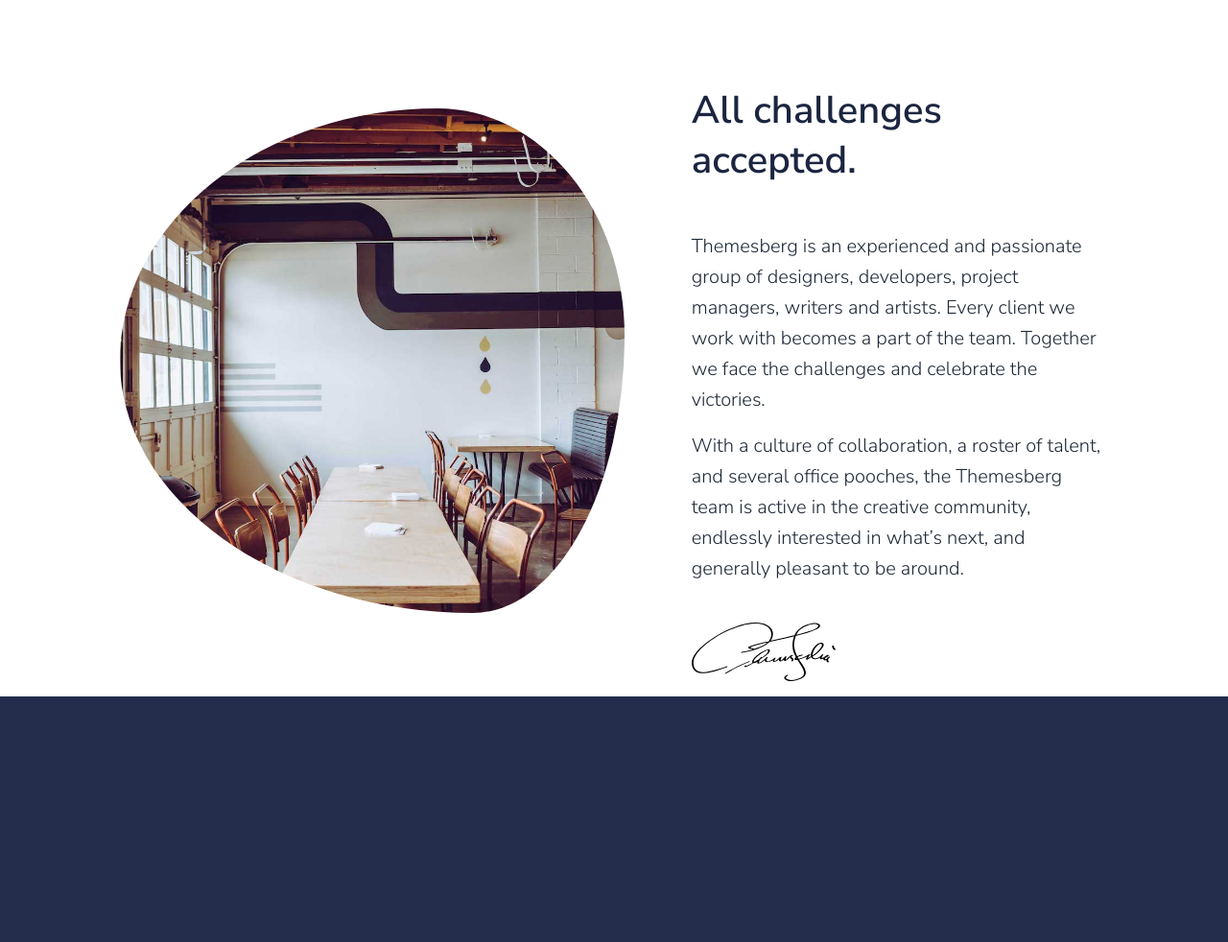
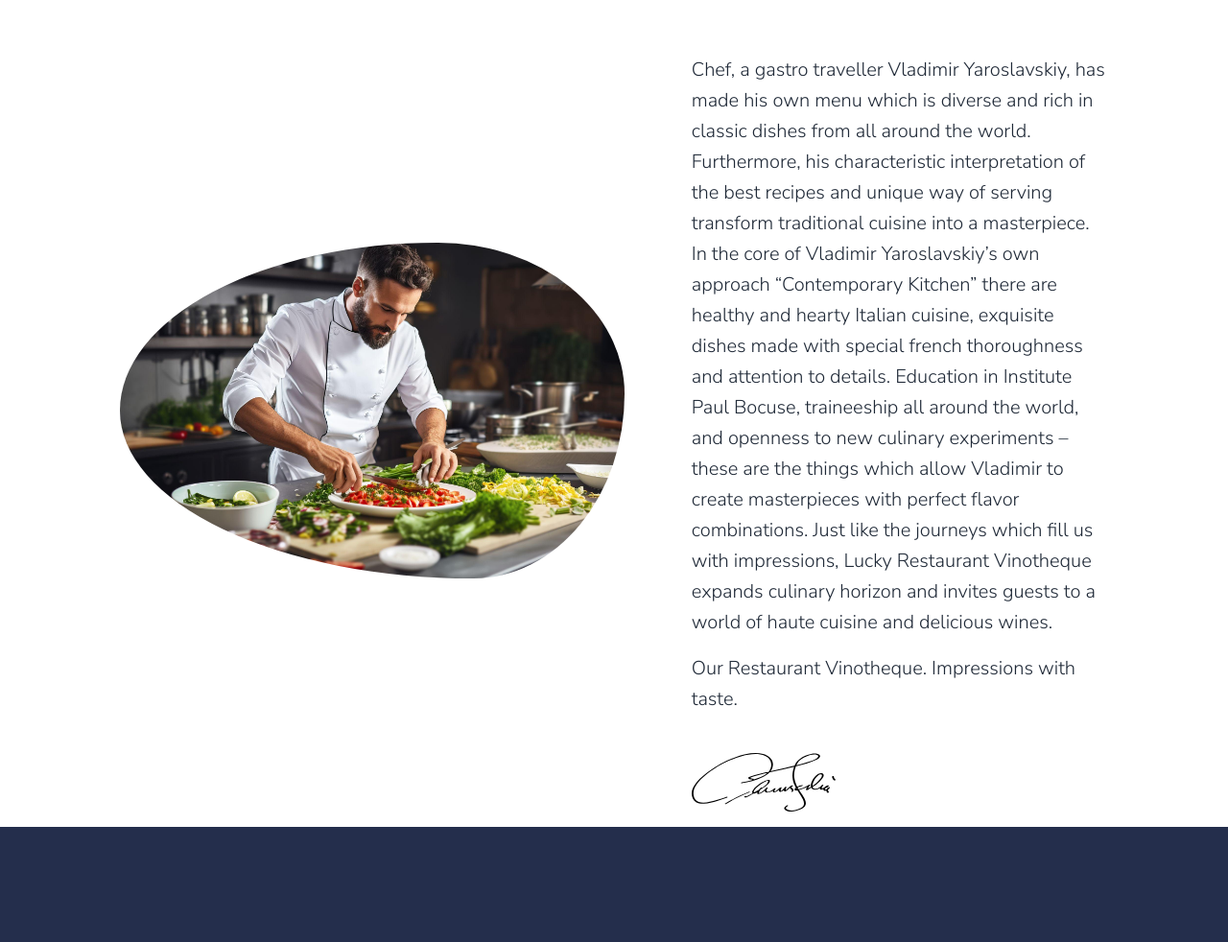
Before and after one commit to Mxbely/restaurant-kitchen-service, a Django app: page /about/ in a window 1280 px wide. Shown: the part 660-1642 px from the top of the page at 96% size. Run offline with Django 5.2, Linux system fonts and the light colour scheme; some libraries are stand-ins or nearby versions.

Commit message:
change content on about and contact pages

```diff
--- a/templates/kitchen/about.html
+++ b/templates/kitchen/about.html
@@ -16,11 +16,11 @@
             <div class="container">
               <div class="row justify-content-between align-items-center">
                 <div class="col-12 col-md-7 col-lg-6 text-center text-md-left">
-                        <h1 class="display-2 mb-4">Full-Service <br class="d-none d-md-inline">Digital Agency</h1>
-                        <p class="lead mb-4 text-muted">Themesberg can help you build a modern website, a creative logo or PWA, that will bring you customers and and stay on top of your competition.</p>
-                        <a href="./services.html" class="btn btn-tertiary me-3 animate-up-2">What we do <span class="ms-2"><span class="fas fa-arrow-right"></span></span></a>
+                      <h1 class="display-2 mb-4">The best restaurant <br class="d-none d-md-inline">in Kyiv</h1>
+                      <p class="lead mb-4 text-muted">Traveling gives inspiration, unique new possibilities and motivates us to become better.</p>
+                      <a href="{% url 'kitchen:contact' %}" class="btn btn-tertiary me-3 animate-up-2">Find us<span class="ms-2"><span class="fas fa-arrow-right"></span></span></a>
                   </div>
-                  <div class="col-12 col-md-5 d-none d-md-block text-center"><img src="{{ ASSETS_ROOT }}/img/illustrations/about-illustration.svg" alt=""></div>
+                <div class="col-12 col-md-5 d-none d-md-block text-center"><img src="{{ ASSETS_ROOT }}/img/illustrations/vecteezy_chef.png" alt=""></div>
               </div>
             </div>
             <figure class="position-absolute bottom-0 left-0 w-100 d-none d-md-block mb-n2">
@@ -36,12 +36,21 @@
             <div class="container">
                 <div class="row align-items-center justify-content-around">
                     <div class="col-md-6 col-xl-6 mb-5">
-                        <img class="organic-radius img-fluid" src="{{ ASSETS_ROOT }}/img/sections/about-us-1.jpg" alt="Office Desk">
+                        <img class="organic-radius img-fluid" src="{{ ASSETS_ROOT }}/img/sections/private-chef.jpg" alt="Office Desk">
                     </div>
                     <div class="col-md-6 col-xl-5 text-center text-md-left">
-                        <h2 class="h1 mb-5">All challenges accepted.</h2>
-                        <p class="lead">Themesberg is an experienced and passionate group of designers, developers, project managers, writers and artists. Every client we work with becomes a part of the team. Together we face the challenges and celebrate the victories.</p>
-                        <p class="lead">With a culture of collaboration, a roster of talent, and several office pooches, the Themesberg team is active in the creative community, endlessly interested in what’s next, and generally pleasant to be around.</p>
+                        {% comment %} <h2 class="h1 mb-5">Our Restaurant Vinotheque is a cuisine of impression, a gastro travel with a strong character and gentle taste.</h2> {% endcomment %}
+                        {% comment %} <p class="lead">Themesberg is an experienced and passionate group of designers, developers, project managers, writers and artists. Every client we work with becomes a part of the team. Together we face the challenges and celebrate the victories.</p> {% endcomment %}
+                        <p class="lead">
+                          Chef, a gastro traveller Vladimir Yaroslavskiy, has made his own menu which is diverse and rich in classic dishes from all around the world.
+                          Furthermore, his characteristic interpretation of the best recipes and unique way of serving transform traditional cuisine into a masterpiece.
+                          In the core of Vladimir Yaroslavskiy’s own approach “Contemporary Kitchen” there are healthy and hearty Italian cuisine, exquisite dishes made with special french thoroughness and attention to details.
+                          Education in Institute Paul Bocuse, traineeship all around the world, and openness to new culinary experiments – these are the things which allow Vladimir to create masterpieces with perfect flavor combinations.
+                          Just like the journeys which fill us with impressions, Lucky Restaurant Vinotheque expands culinary horizon and invites guests to a world of haute cuisine and delicious wines.
+                        </p>
+                          <p class="lead">
+                          Our Restaurant Vinotheque. Impressions with taste.
+                        </p>
                         <img src="{{ ASSETS_ROOT }}/img/signature.svg" alt="signature" class="mt-4" width="150">
                     </div>
                 </div>
--- a/templates/kitchen/contact.html
+++ b/templates/kitchen/contact.html
@@ -16,8 +16,8 @@
             <div class="container">
                 <div class="row justify-content-center">
                     <div class="col-12 col-xl-8 text-center">
-                        <h1 class="display-2 mb-3">Find me</h1>
-                        <p class="lead">Attend uor restaurant in Kyiv</p>
+                        <h1 class="display-2 mb-3">Our location</h1>
+                        <p class="lead">Attend our restaurant in Kyiv</p>
                     </div>
                 </div>
             </div>
@@ -28,7 +28,6 @@
             <div class="container mt-n10">
                 <div class="row">
                     <div class="col-12">
-                        {% comment %} <iframe class="map rounded" id="gmap_canvas" src="https://maps.google.com/maps?q=san%20francisco&t=&z=8&ie=UTF8&iwloc=&output=embed"></iframe> {% endcomment %}
                         <iframe class="map rounded" src="https://www.google.com/maps/embed?pb=!1m18!1m12!1m3!1d2540.920825486042!2d30.523984812680045!3d50.442575391439!2m3!1f0!2f0!3f0!3m2!1i1024!2i768!4f13.1!3m3!1m2!1s0x40d4cf176bc24e9d%3A0x7b98e23db5a66536!2sLingva%20Media!5e0!3m2!1suk!2sua!4v1731786852019!5m2!1suk!2sua" width="600" height="450" style="border:0;" allowfullscreen="" loading="lazy" referrerpolicy="no-referrer-when-downgrade"></iframe>
                     </div>
                 </div>
```
Also changed, not shown: static/assets/img/sections/private-chef.jpg (added), 1 other file. Lines whose indentation alone changed are shown as unchanged.
